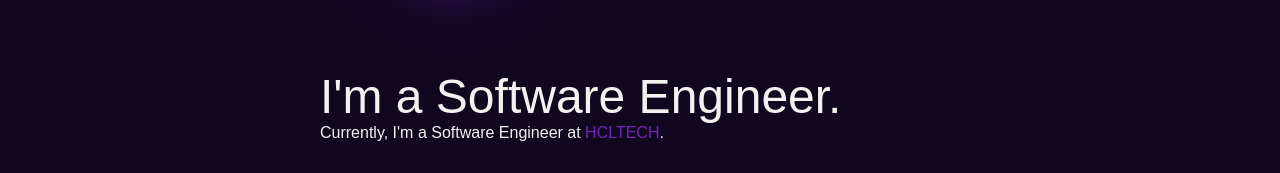
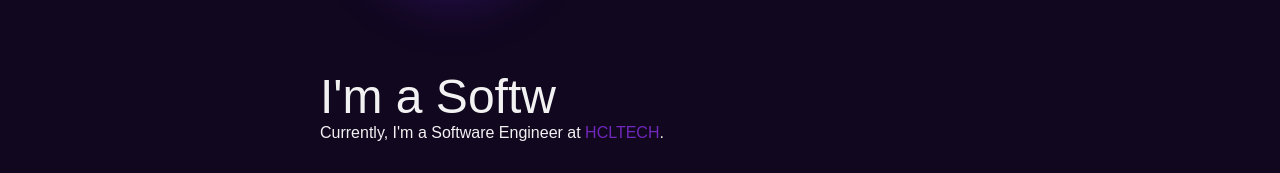
Before and after one commit to vignesh-gupta/vignesh_gupta-portfolio, a Next.js app: page / in a window 1280 px wide. Shown: the part 472-645 px from the top of the page. Built offline with nearby package versions, Linux system fonts and the light colour scheme; no server answers; a web font is replaced by a local one.

Commit message:
[added] typing effect

```diff
--- a/components/sections/About.tsx
+++ b/components/sections/About.tsx
@@ -1,10 +1,28 @@
+"use client";
+
 import React from "react";
+import { TypeAnimation } from "react-type-animation";
 
 const About = () => {
   return (
     <div className="mt-10" id="aboutMe">
       <h2 className="lg:text-5xl md:text-4xl text-3xl">
-        I&apos;m a Software Engineer.
+        I&apos;m a{" "}
+        <TypeAnimation
+          sequence={[
+            "Frontend Developer",
+            1000, // pause 1 second between each message
+            "Full Stack Developer",
+            1000,
+            "Software Developer",
+            1000,
+            "Software Engineer",
+            1000,
+          ]}
+          wrapper="span"
+          speed={50}
+          repeat={Infinity}
+        />
       </h2>
       <p>
         Currently, I&apos;m a Software Engineer at
--- a/package.json
+++ b/package.json
@@ -26,6 +26,7 @@
     "react": "18.2.0",
     "react-dom": "18.2.0",
     "react-icons": "^4.10.1",
+    "react-type-animation": "^3.1.0",
     "react-xarrows": "^2.0.2",
     "sanity": "^3.15.1",
     "sanity-plugin-iframe-pane": "^2.5.5"
```
Also changed, not shown: 1 other file (tests, documents, lock files or other folders).
